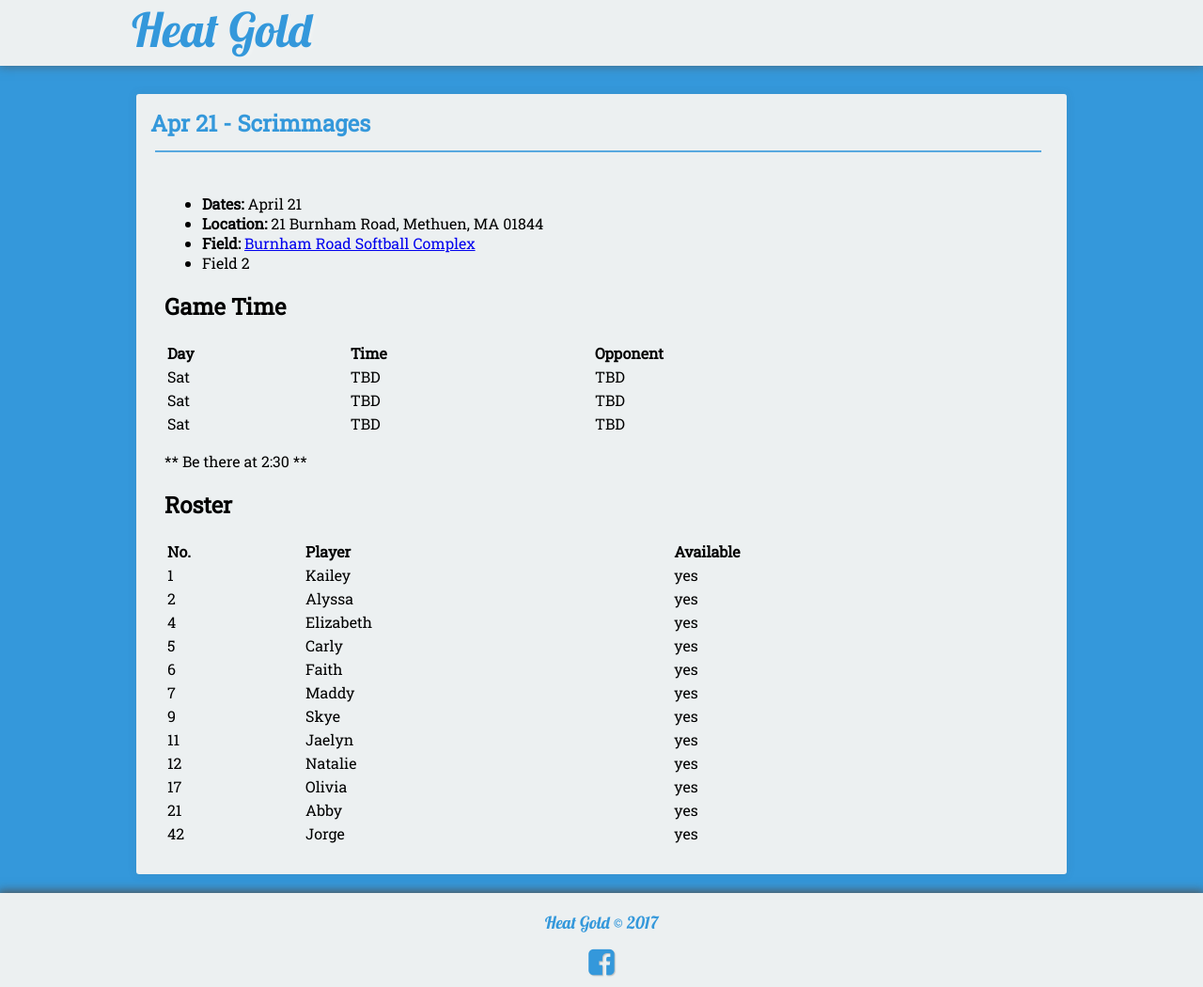
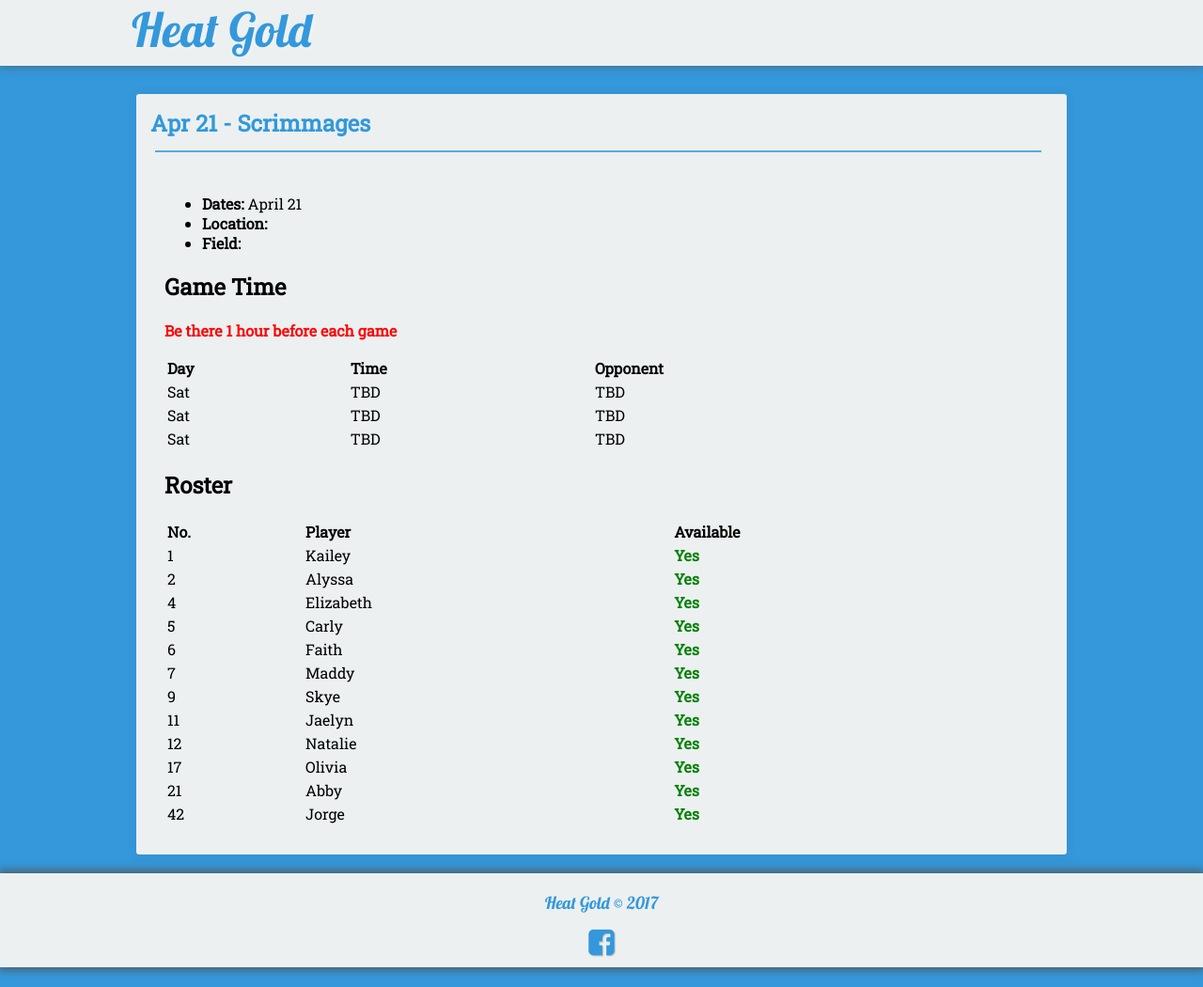
Before and after one commit to seanmerrow/ecf, a Jekyll site: the page built from _posts/2018-08-25-Apr-21-Scrimmages.md, in a window 1280 px wide. Shown: the whole page at 94% size. Built offline with Jekyll 4.4.1, drawn with Linux system fonts in a browser that asks for light colours; nearby versions of some CDN libraries.

Commit message:
Update 2018-08-25-Apr-21-Scrimmages.md

```diff
--- a/_posts/2018-08-25-Apr-21-Scrimmages.md
+++ b/_posts/2018-08-25-Apr-21-Scrimmages.md
@@ -9,11 +9,12 @@ category:
 - scrimmage
 ---
 * **Dates:** April 21
-* **Location:** 21 Burnham Road, Methuen, MA 01844
-* **Field:** [Burnham Road Softball Complex](https://seanmerrow.github.io/heatgold/fields/methuen)
-* Field 2
+* **Location:**
+* **Field:**
 
 ## Game Time
+
+<span style="color:red">**Be there 1 hour before each game**</span>
 
 | Day | Time | Opponent         |
 |:----|:-----|:-----------------|
@@ -21,21 +22,20 @@ category:
 | Sat | TBD  | TBD |
 | Sat | TBD  | TBD |
 
-** Be there at 2:30 **
 
 ## Roster
 
 |No.|Player|Available|
 |:---|:---------|:---|
-|1   |Kailey    |yes|
-|2   |Alyssa    |yes|
-|4   |Elizabeth |yes|
-|5   |Carly     |yes|
-|6   |Faith     |yes|
-|7   |Maddy     |yes|
-|9   |Skye      |yes|
-|11  |Jaelyn    |yes|
-|12  |Natalie   |yes|
-|17  |Olivia    |yes|
-|21  |Abby      |yes|
-|42  |Jorge     |yes|
+|1   |Kailey    |<span style="color:green">**Yes**</span>|
+|2   |Alyssa    |<span style="color:green">**Yes**</span>|
+|4   |Elizabeth |<span style="color:green">**Yes**</span>|
+|5   |Carly     |<span style="color:green">**Yes**</span>|
+|6   |Faith     |<span style="color:green">**Yes**</span>|
+|7   |Maddy     |<span style="color:green">**Yes**</span>|
+|9   |Skye      |<span style="color:green">**Yes**</span>|
+|11  |Jaelyn    |<span style="color:green">**Yes**</span>|
+|12  |Natalie   |<span style="color:green">**Yes**</span>|
+|17  |Olivia    |<span style="color:green">**Yes**</span>|
+|21  |Abby      |<span style="color:green">**Yes**</span>|
+|42  |Jorge     |<span style="color:green">**Yes**</span>|
```
